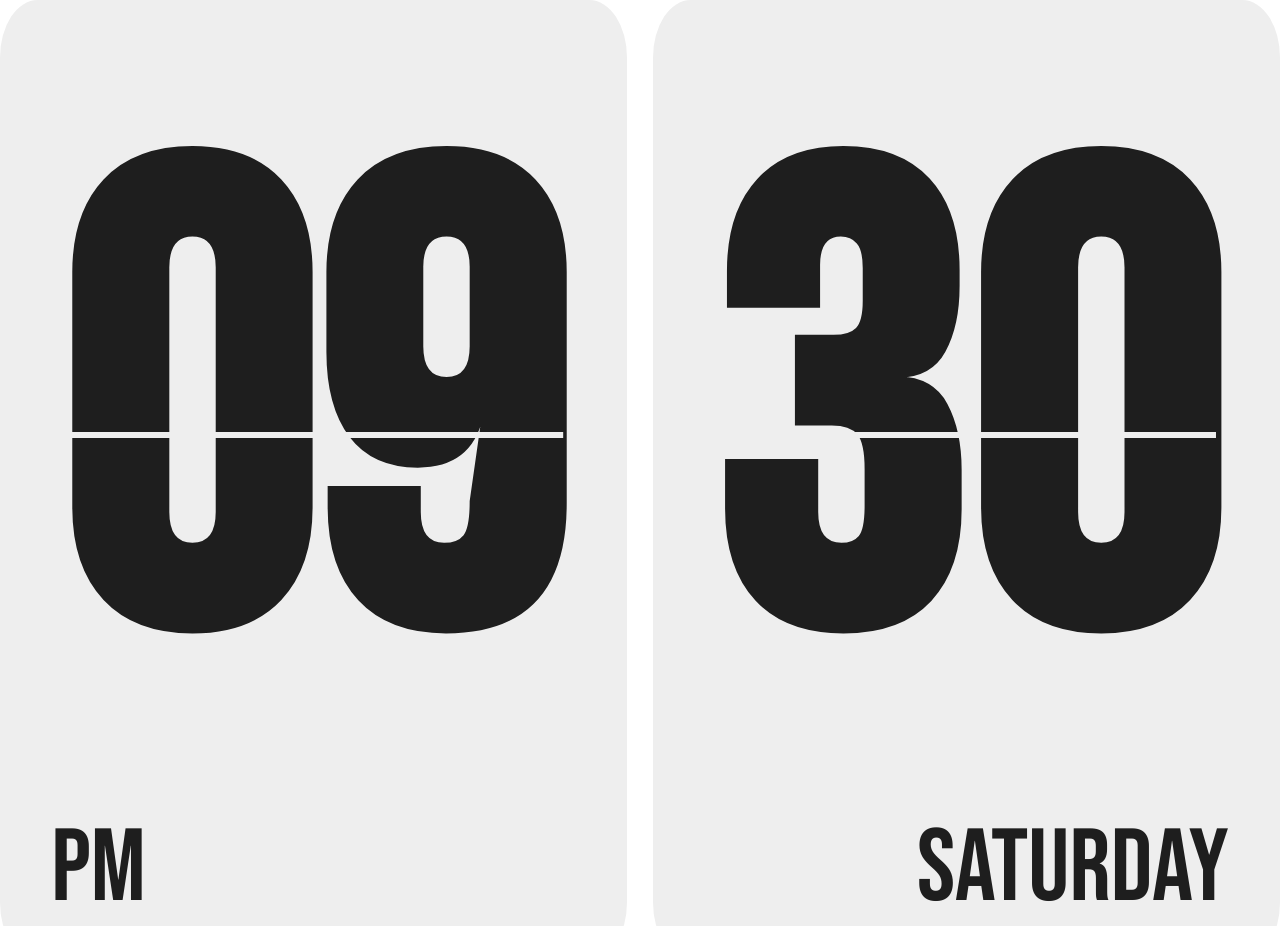
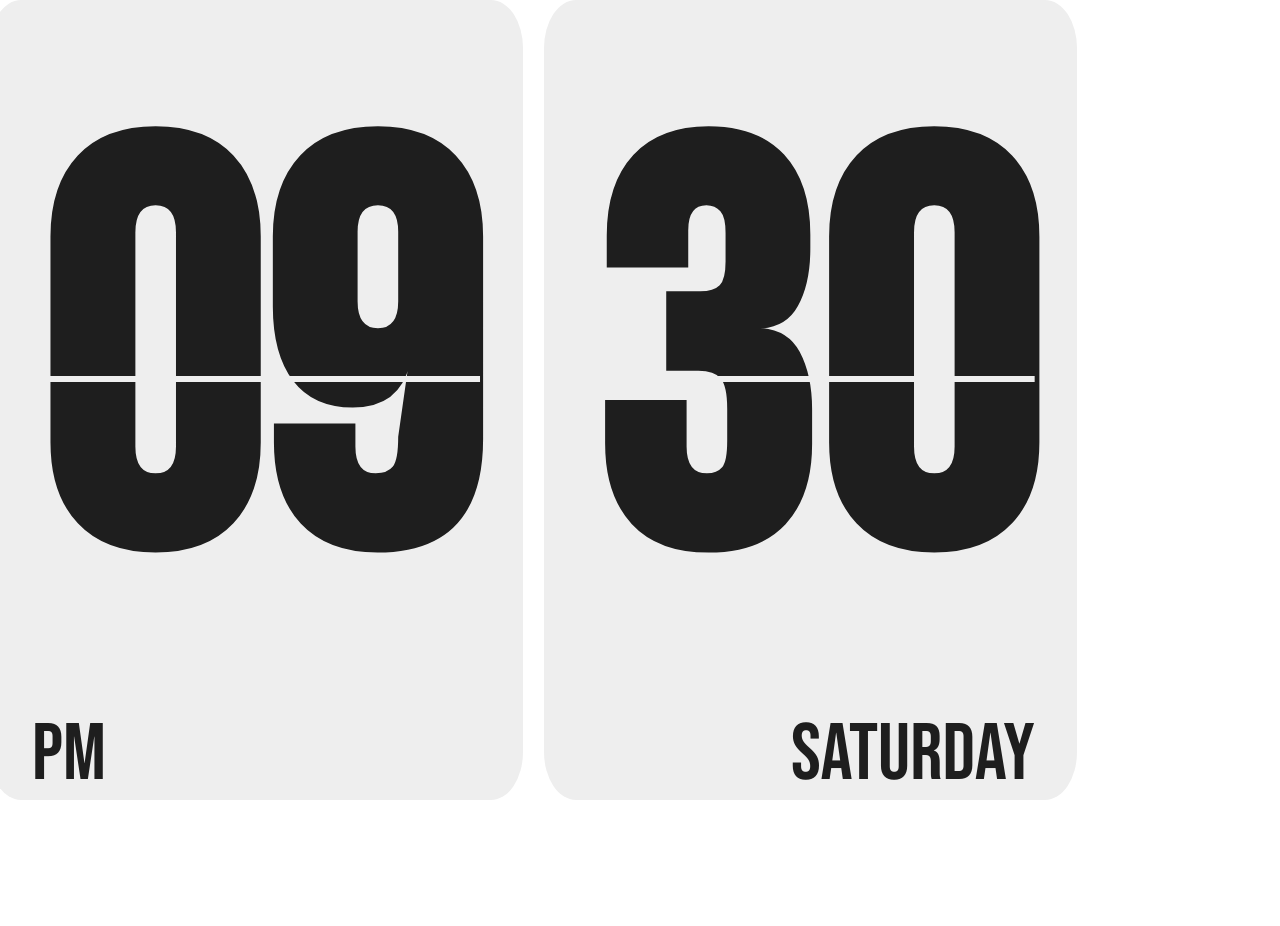
Before and after one commit to Outstandinggirl13/clock-notion, a plain HTML site: page index.html in a window 1280 px wide. Shown: the top 926 px of the page. After the commit the page ends 803 px from the top, so only its background shows below. Drawn offline with Linux system fonts and the light colour scheme.

Commit message:
Restoring previous working version.

```diff
--- a/styles.css
+++ b/styles.css
@@ -9,7 +9,7 @@
 :root {
     --clock-color: #EEEEEE;
     --main-text-color: #1e1e1e;
-    --width: 100vw;
+    --height: 100vh; /*set to the height of the viewport*/
 }
 
 .clock {
@@ -19,7 +19,7 @@
     flex-direction: row;
     justify-content: center;
     gap: 2%;
-    width: var(--width);
+    height: var(--height);
     aspect-ratio: 4/3; /*width to height ratio is 4 : 3*/
     /*width: fit-content;*/ /*you can use this property instead of aspect-ratio*/
 }
@@ -37,14 +37,14 @@ ELEMENT INSIDE ANOTHER ELEMENT?*/
 }
 
 .time-element {
-    font-size: calc(var(--width) * 0.5); /*calculate the font size based on height variable*/
+    font-size: calc(var(--height) * 0.7); /*calculate the font size based on height variable*/
     font-weight: 600;
     line-height: 120%;
     text-decoration: line-through 1% var(--clock-color);
 }
 
 .clock-meridiem, .clock-day {
-    font-size: calc(var(--width) * 0.08);
+    font-size: calc(var(--height) * 0.1);
     line-height: 100%;
 }
 
```
